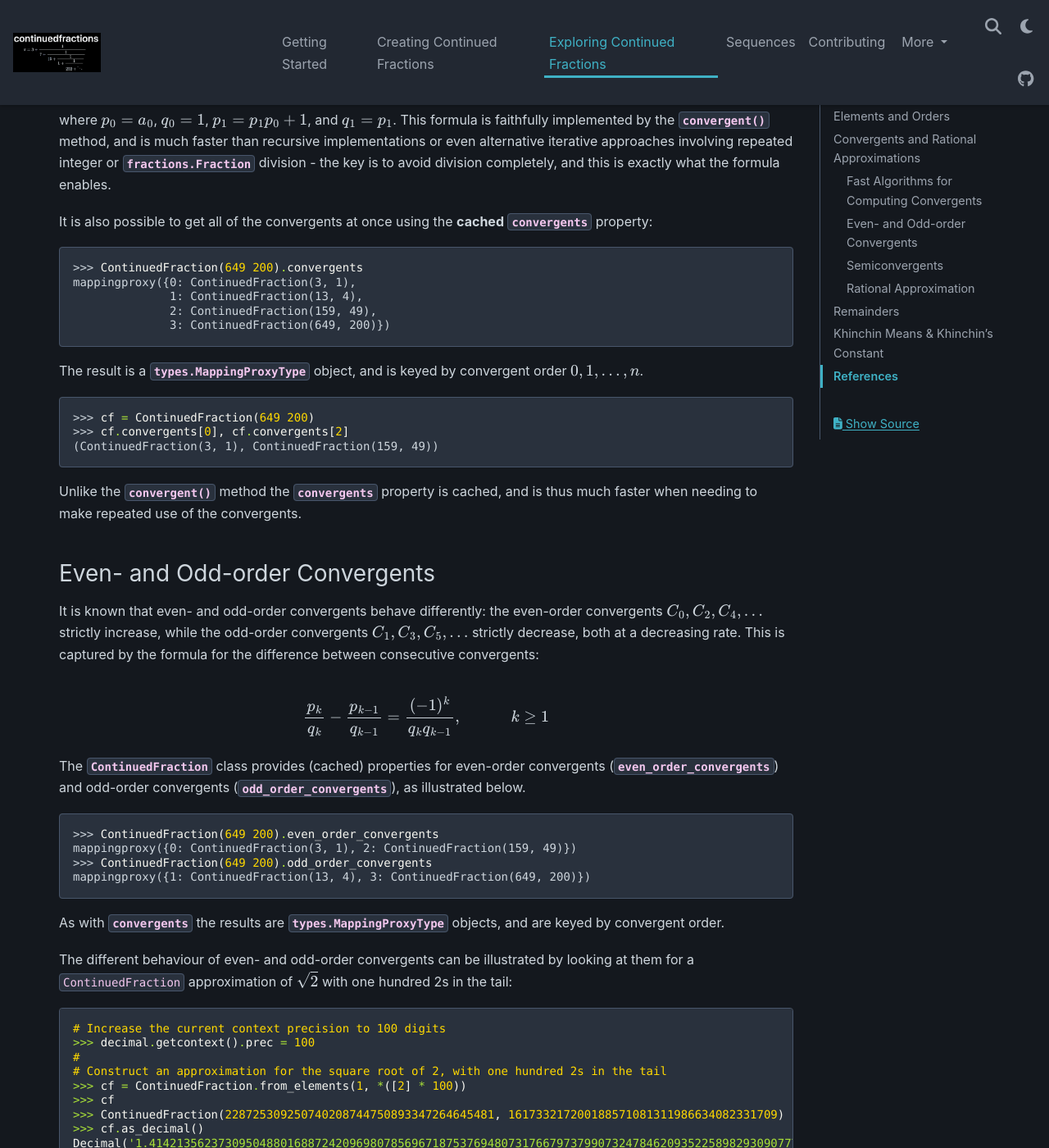
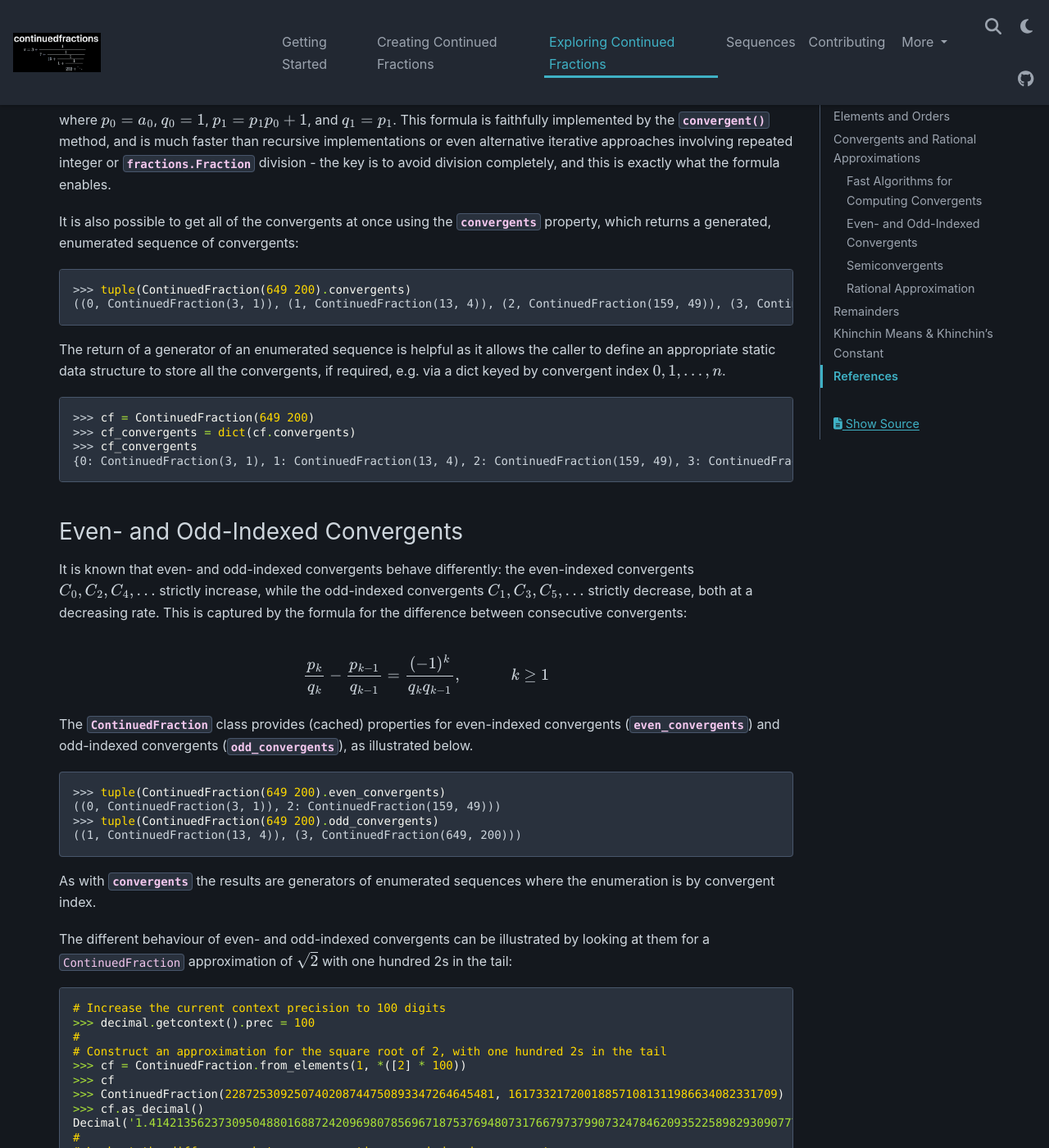
Before and after one commit to sr-murthy/continuedfractions, a Sphinx documentation site: the page built from docs/sources/exploring-continued-fractions.rst, in a window 1280 px wide and 1400 px high, scrolled down 2406 px. Shown: the whole window at 82% size. Built offline with Sphinx 7.4.7 and the PyData theme 0.15.4, drawn with Linux system fonts in a browser that asks for light colours; nearby versions of some CDN libraries; some of the changed text lies outside the part shown.

Commit message:
refactor: update `lib` to add a convergents generator from a sequence of elements of a continued fraction + refactor the convergents and remainders properties in `continuedfraction.ContinuedFraction` + update tests, docstrings, doctests and Sphinx docs

```diff
--- a/docs/sources/exploring-continued-fractions.rst
+++ b/docs/sources/exploring-continued-fractions.rst
@@ -64,7 +64,7 @@ For an integer :math:`k \geq 0` the (simple) :math:`k`-th **convergent** :math:`
 
    C_k = a_0 + \cfrac{1}{a_1 + \cfrac{1}{a_2 \ddots \cfrac{1}{a_{k-1} + \cfrac{1}{a_k}}}}
 
-The :py:class:`~continuedfractions.continuedfraction.ContinuedFraction` provides a :py:meth:`~continuedfractions.continuedfraction.ContinuedFraction.convergent` method to compute the :math:`k`-order convergent for :math:`k=0,1,\ldots,n`, where :math:`n` is the order of the continued fraction.
+The :py:class:`~continuedfractions.continuedfraction.ContinuedFraction` provides a :py:meth:`~continuedfractions.continuedfraction.ContinuedFraction.convergent` method to compute the :math:`k`-th convergent for :math:`k=0,1,\ldots,n`, where :math:`n` is the order of the continued fraction.
 
 .. code:: python
 
@@ -100,49 +100,45 @@ Convergents have very important properties that are key to fast approximation al
 
 where :math:`p_0 = a_0`, :math:`q_0 = 1`, :math:`p_1 = p_1p_0 + 1`, and :math:`q_1 = p_1`. This formula is faithfully implemented by the :py:meth:`~continuedfractions.lib.convergent` method, and is much faster than recursive implementations or even alternative iterative approaches involving repeated integer or :py:class:`fractions.Fraction` division - the key is to avoid division completely, and this is exactly what the formula enables.
 
-It is also possible to get all of the convergents at once using the **cached** :py:attr:`~continuedfractions.continuedfraction.ContinuedFraction.convergents` property:
+It is also possible to get all of the convergents at once using the :py:attr:`~continuedfractions.continuedfraction.ContinuedFraction.convergents` property, which returns a generated, enumerated sequence of convergents:
 
 .. code:: python
 
-   >>> ContinuedFraction(649 200).convergents
-   mappingproxy({0: ContinuedFraction(3, 1),
-                 1: ContinuedFraction(13, 4),
-                 2: ContinuedFraction(159, 49),
-                 3: ContinuedFraction(649, 200)})
+   >>> tuple(ContinuedFraction(649 200).convergents)
+   ((0, ContinuedFraction(3, 1)), (1, ContinuedFraction(13, 4)), (2, ContinuedFraction(159, 49)), (3, ContinuedFraction(649, 200)))
 
-The result is a :py:class:`types.MappingProxyType` object, and is keyed by convergent order :math:`0, 1,\ldots, n`.
+The return of a generator of an enumerated sequence is helpful as it allows the caller to define an appropriate static data structure to store all the convergents, if required, e.g. via a dict keyed by convergent index :math:`0, 1,\ldots, n`.
 
 .. code:: python
 
    >>> cf = ContinuedFraction(649 200)
-   >>> cf.convergents[0], cf.convergents[2]
-   (ContinuedFraction(3, 1), ContinuedFraction(159, 49))
-
-Unlike the :py:meth:`~continuedfractions.continuedfraction.ContinuedFraction.convergent` method the :py:attr:`~continuedfractions.continuedfraction.ContinuedFraction.convergents` property is cached, and is thus much faster when needing to make repeated use of the convergents.
+   >>> cf_convergents = dict(cf.convergents)
+   >>> cf_convergents
+   {0: ContinuedFraction(3, 1), 1: ContinuedFraction(13, 4), 2: ContinuedFraction(159, 49), 3: ContinuedFraction(649, 200)}
 
 .. _exploring-continued-fractions.even-and-odd-order-convergents:
 
-Even- and Odd-order Convergents
--------------------------------
+Even- and Odd-Indexed Convergents
+---------------------------------
 
-It is known that even- and odd-order convergents behave differently: the even-order convergents :math:`C_0,C_2,C_4,\ldots` strictly increase, while the odd-order convergents :math:`C_1,C_3,C_5,\ldots` strictly decrease, both at a decreasing rate. This is captured by the formula for the difference between consecutive convergents:
+It is known that even- and odd-indexed convergents behave differently: the even-indexed convergents :math:`C_0,C_2,C_4,\ldots` strictly increase, while the odd-indexed convergents :math:`C_1,C_3,C_5,\ldots` strictly decrease, both at a decreasing rate. This is captured by the formula for the difference between consecutive convergents:
 
 .. math::
 
    \frac{p_k}{q_k} - \frac{p_{k - 1}}{q_{k - 1}} = \frac{(-1)^k}{q_kq_{k - 1}}, \hskip{3em} k \geq 1
 
-The :py:class:`~continuedfractions.continuedfraction.ContinuedFraction` class provides (cached) properties for even-order convergents (:py:attr:`~continuedfractions.continuedfraction.ContinuedFraction.even_order_convergents`) and odd-order convergents (:py:attr:`~continuedfractions.continuedfraction.ContinuedFraction.odd_order_convergents`), as illustrated below.
+The :py:class:`~continuedfractions.continuedfraction.ContinuedFraction` class provides (cached) properties for even-indexed convergents (:py:attr:`~continuedfractions.continuedfraction.ContinuedFraction.even_convergents`) and odd-indexed convergents (:py:attr:`~continuedfractions.continuedfraction.ContinuedFraction.odd_convergents`), as illustrated below.
 
 .. code:: python
 
-   >>> ContinuedFraction(649 200).even_order_convergents
-   mappingproxy({0: ContinuedFraction(3, 1), 2: ContinuedFraction(159, 49)})
-   >>> ContinuedFraction(649 200).odd_order_convergents
-   mappingproxy({1: ContinuedFraction(13, 4), 3: ContinuedFraction(649, 200)})
+   >>> tuple(ContinuedFraction(649 200).even_convergents)
+   ((0, ContinuedFraction(3, 1)), 2: ContinuedFraction(159, 49)))
+   >>> tuple(ContinuedFraction(649 200).odd_convergents)
+   ((1, ContinuedFraction(13, 4)), (3, ContinuedFraction(649, 200)))
 
-As with :py:attr:`~continuedfractions.continuedfraction.ContinuedFraction.convergents` the results are :py:class:`types.MappingProxyType` objects, and are keyed by convergent order.
+As with :py:attr:`~continuedfractions.continuedfraction.ContinuedFraction.convergents` the results are generators of enumerated sequences where the enumeration is by convergent index.
 
-The different behaviour of even- and odd-order convergents can be illustrated by looking at them for a ``ContinuedFraction`` approximation of :math:`\sqrt{2}` with one hundred 2s in the tail:
+The different behaviour of even- and odd-indexed convergents can be illustrated by looking at them for a ``ContinuedFraction`` approximation of :math:`\sqrt{2}` with one hundred 2s in the tail:
 
 .. code:: python
 
@@ -156,26 +152,28 @@ The different behaviour of even- and odd-order convergents can be illustrated by
    >>> cf.as_decimal()
    Decimal('1.414213562373095048801688724209698078569671875376948073176679737990732478462093522589829309077750929')
    #
-   # Look at the differences between consecutive even-order convergents
-   >>> cf.even_order_convergents[2] - cf.even_order_convergents[0]
+   # Look at the differences between consecutive even-indexed convergents
+   >>> cf_even_convergents = tuple(cf.even_convergents)
+   >>> cf_even_convergents[2] - cf_even_convergents[0]
    >>> ContinuedFraction(2, 5)
-   >>> cf.even_order_convergents[4] - cf.even_order_convergents[2]
+   >>> cf_even_convergents[4] - cf_even_convergents[2]
    >>> ContinuedFraction(2, 145)
-   >>> cf.even_order_convergents[6] - cf.even_order_convergents[4]
+   >>> cf_even_convergents[6] - cf_even_convergents[4]
    >>> ContinuedFraction(2, 4901)
-   >>> cf.even_order_convergents[8] - cf.even_order_convergents[6]
+   >>> cf_even_convergents[8] - cf_even_convergents[6]
    >>> ContinuedFraction(2, 166465)
-   >>> cf.even_order_convergents[10] - cf.even_order_convergents[8]
+   >>> cf_even_convergents[10] - cf_even_convergents[8]
    >>> ContinuedFraction(2, 5654885)
    #
-   # Look at the differences between consecutive odd-order convergents
-   >>> cf.odd_order_convergents[3] - cf.odd_order_convergents[1]
+   # Look at the differences between consecutive odd-indexed convergents
+   >>> cf_odd_convergents = tuple(cf.odd_convergents)
+   >>> cf_odd_convergents[3] - cf_odd_convergents[1]
    >>> ContinuedFraction(-1, 12)
-   >>> cf.odd_order_convergents[5] - cf.odd_order_convergents[3]
+   >>> cf_odd_convergents[5] - cf_odd_convergents[3]
    >>> ContinuedFraction(-1, 420)
-   >>> cf.odd_order_convergents[7] - cf.odd_order_convergents[5]
+   >>> cf_odd_convergents[7] - cf_odd_convergents[5]
    >>> ContinuedFraction(-1, 14280)
-   >>> cf.odd_order_convergents[9] - cf.odd_order_convergents[7]
+   >>> cf_odd_convergents[9] - cf_odd_convergents[7]
    >>> ContinuedFraction(-1, 485112)
 
 .. _exploring-continued-fractions.semiconvergents:
@@ -206,8 +204,8 @@ A few examples are given below for the continued fraction :math:`[-5; 1, 1, 6, 7
    >>> cf = ContinuedFraction(-415, 93)
    >>> cf.elements
    (-5, 1, 1, 6, 7)
-   >>> cf.convergents
-   mappingproxy({0: ContinuedFraction(-5, 1), 1: ContinuedFraction(-4, 1), 2: ContinuedFraction(-9, 2), 3: ContinuedFraction(-58, 13), 4: ContinuedFraction(-415, 93)})
+   >>> dict(cf.convergents)
+   {0: ContinuedFraction(-5, 1), 1: ContinuedFraction(-4, 1), 2: ContinuedFraction(-9, 2), 3: ContinuedFraction(-58, 13), 4: ContinuedFraction(-415, 93)}
    >>> cf.semiconvergent(3, 1)
    ContinuedFraction(-67, 15)
    >>> cf.semiconvergent(3, 2)
@@ -242,8 +240,8 @@ This can be illustrated again using the continued fraction for :math:`-\frac{415
    >>> cf = ContinuedFraction(-415, 93)
    >>> cf.elements
    (-5, 1, 1, 6, 7)
-   >>> cf.convergents
-   mappingproxy({0: ContinuedFraction(-5, 1), 1: ContinuedFraction(-4, 1), 2: ContinuedFraction(-9, 2), 3: ContinuedFraction(-58, 13), 4: ContinuedFraction(-415, 93)})
+   >>> dict(cf.convergents)
+   {0: ContinuedFraction(-5, 1), 1: ContinuedFraction(-4, 1), 2: ContinuedFraction(-9, 2), 3: ContinuedFraction(-58, 13), 4: ContinuedFraction(-415, 93)}
    >>> cf.semiconvergent(1, 2) - cf.semiconvergent(1, 1)
    ContinuedFraction(1, 6)
    >>> cf.semiconvergent(2, 2) - cf.semiconvergent(2, 1)
@@ -362,24 +360,20 @@ If :math:`[a_0; a_1,\ldots]` is of finite order then each :math:`R_k` is a ratio
    >>> cf.remainder(0), cf.remainder(1), cf.remainder(2), cf.remainder(3)
    (ContinuedFraction(649, 200), ContinuedFraction(200, 49), ContinuedFraction(49, 4), ContinuedFraction(4, 1))
 
-It is also possible to get all of the remainders at once using the **cached** :py:attr:`~continuedfractions.continuedfraction.ContinuedFraction.remainders` property:
+It is also possible to get all of the remainders at once using the :py:attr:`~continuedfractions.continuedfraction.ContinuedFraction.remainders` property, which returns a generator of an enumerated sequence of the remainders:
 
 .. code:: python
 
-   >>> cf.remainders
-   mappingproxy({0: ContinuedFraction(649, 200),
-                 1: ContinuedFraction(200, 49),
-                 2: ContinuedFraction(49, 4),
-                 3: ContinuedFraction(4, 1)})
+   >>> tuple(cf.remainders)
+   ((0: ContinuedFraction(649, 200)), (1, ContinuedFraction(200, 49)), (2, ContinuedFraction(49, 4)), (3, ContinuedFraction(4, 1)))
 
-The result is a :py:class:`types.MappingProxyType` object, and is keyed by remainder index :math:`0, 1,\ldots, n`.
+As with convergents the result is a generator of an enumerated sequence, as it allows the caller to define a more appropriate static data structure to store all the remainders, if required.
 
 .. code:: python
 
+   >>> cf_remainders = dict(cf.remainders)
    >>> cf.remainders[0], cf.remainders[2]
    (ContinuedFraction(649, 200), ContinuedFraction(49, 4))
-
-Unlike the :py:meth:`~continuedfractions.continuedfraction.ContinuedFraction.remainder` method the :py:attr:`~continuedfractions.continuedfraction.ContinuedFraction.remainders` property is cached, and is thus much faster when needing to make repeated use of the remainders.
 
 Using the simple continued fraction of :math:`\frac{649}{200}` we can verify that these remainders are mathematically correct.
 
--- a/docs/sources/getting-started.rst
+++ b/docs/sources/getting-started.rst
@@ -54,7 +54,7 @@ This is a library of standalone functions:
 
 .. note::
 
-   There are also two "wrapper" functions for computing left- and right-mediants - :py:func:`~continuedfractions.lib.left_mediant` and :py:func:`~continuedfractions.lib.right_mediant` - but these just call :py:func:`~continuedfractions.lib.mediant`.
+   There are also two "wrapper" functions for computing left- and right-mediants - :py:func:`~continuedfractions.lib.left_mediant` and :py:func:`~continuedfractions.lib.right_mediant` - which are partial bindings of :py:func:`~continuedfractions.lib.mediant`.
 
 .. _getting-started.package-structure.continuedfractions_continuedfraction:
 
```
Also changed, not shown: other parts of docs/sources/getting-started.rst (+2 -2 lines), 3 other files.
